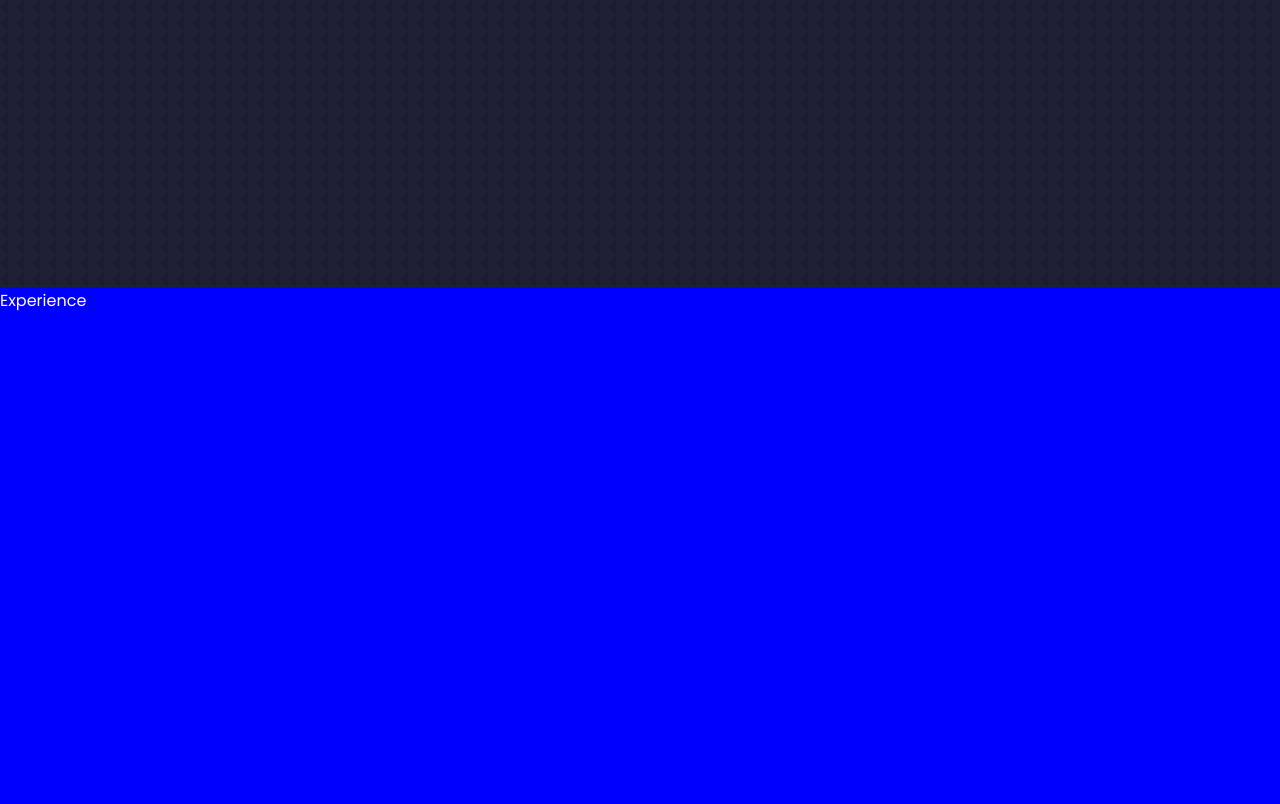
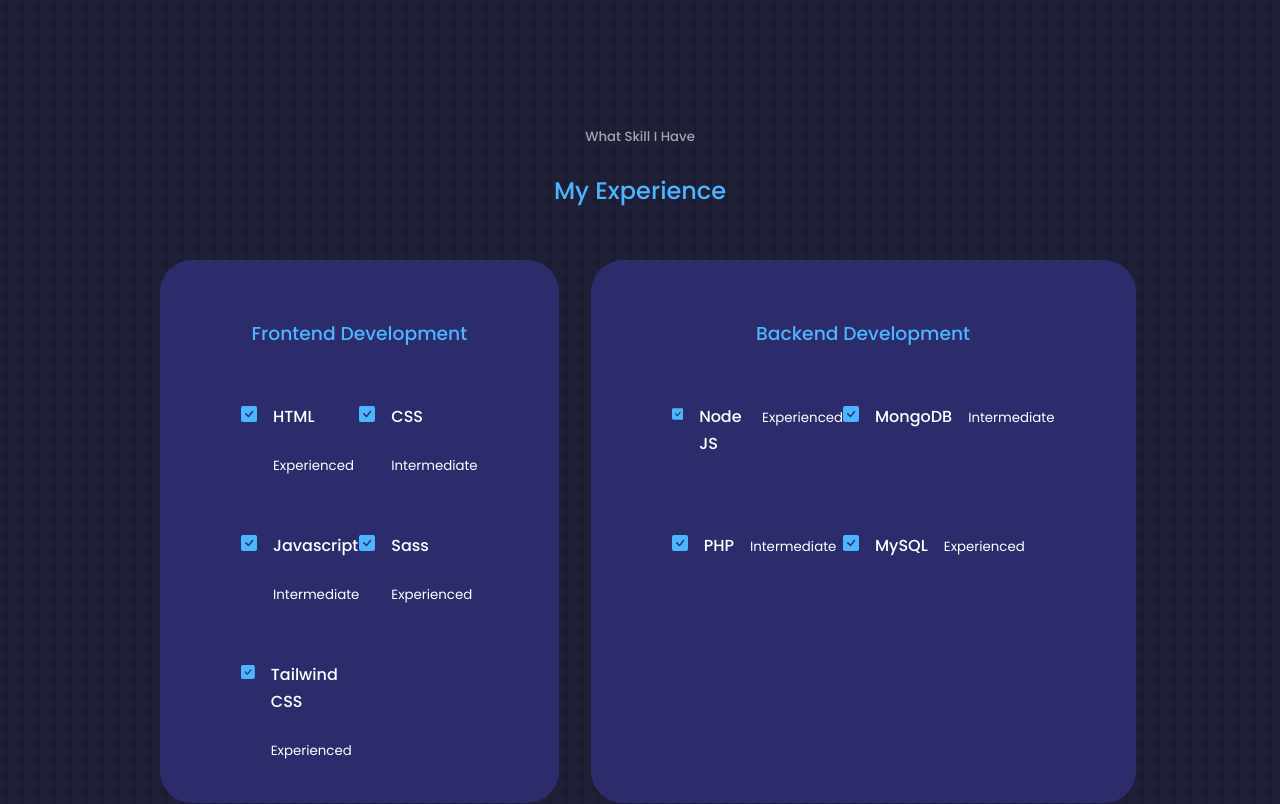
Before and after one commit to ricardormeza/plantilla-uno, a React (Vite) app: page / in a window 1280 px wide. Shown: the part 1681-2485 px from the top of the page. Built offline with nearby package versions, Linux system fonts and the light colour scheme.

Commit message:
💄 experiences

```diff
--- a/src/components/experience/Experience.jsx
+++ b/src/components/experience/Experience.jsx
@@ -1,9 +1,82 @@
 import React from 'react'
 import experience from './experience.css'
+import { BsCheckSquareFill } from 'react-icons/bs'
 
 const Experience = () => {
     return (
-        <section id='experience' className='experience'>Experience</section>
+        <section id='experience'>
+            <h5>What Skill I Have</h5>
+            <h2>My Experience</h2>
+            <div className="container experience__container">
+                <div className="experience__frontend">
+                    <h3>Frontend Development</h3>
+                    <div className="experience__content">
+                        <article className='experience__details'>
+                            <BsCheckSquareFill className='experience__details-icons'/>
+                            <div>
+                            <h4>HTML</h4>
+                            <small className='text-ligth'>Experienced</small>
+                            </div>
+                        </article>
+                        <article className='experience__details'>
+                            <BsCheckSquareFill className='experience__details-icons'/>
+                            <div>
+                            <h4>CSS</h4>
+                            <small className='text-ligth'>Intermediate</small>
+                            </div>
+                        </article>
+                        <article className='experience__details'>
+                            <BsCheckSquareFill className='experience__details-icons'/>
+                            <div>
+                                <h4>Javascript</h4>
+                                <small className='text-ligth'>Intermediate</small>
+                            </div>
+                        </article>
+                        <article className='experience__details'>
+                            <BsCheckSquareFill className='experience__details-icons'/>
+                            <div>
+                            <h4>Sass</h4>
+                            <small className='text-ligth'>Experienced</small>
+                            </div>
+                        </article>
+                        <article className='experience__details'>
+                            <BsCheckSquareFill className='experience__details-icons'/>
+                            <div>
+                            <h4>Tailwind CSS</h4>
+                            <small className='text-ligth'>Experienced</small>
+                            </div>
+                        </article>
+                    </div>
+                </div>
+                {/* END OF FRONTEND DIV */}
+                <div className="experience__backend">
+                <h3>Backend Development</h3>
+                    <div className="experience__content">
+                        <article className='experience__details'>
+                            <BsCheckSquareFill className='experience__details-icons'/>
+                            <h4>Node JS</h4>
+                            <small className='text-ligth'>Experienced</small>
+                        </article>
+                        <article className='experience__details'>
+                            <BsCheckSquareFill className='experience__details-icons'/>
+                            <h4>MongoDB</h4>
+                            <small className='text-ligth'>Intermediate</small>
+                        </article>
+                        <article className='experience__details'>
+                            <BsCheckSquareFill className='experience__details-icons'/>
+                            <h4>PHP</h4>
+                            <small className='text-ligth'>Intermediate</small>
+                        </article>
+                        <article className='experience__details'>
+                            <BsCheckSquareFill className='experience__details-icons'/>
+                            <h4>MySQL</h4>
+                            <small className='text-ligth'>Experienced</small>
+                        </article>
+                    </div>
+
+                </div>
+            </div>
+        </section>
     )
 }
 
--- a/src/components/experience/experience.css
+++ b/src/components/experience/experience.css
@@ -1,3 +1,67 @@
-.experience{
-    background-color: blue;
+.experience__container{
+    display: grid;
+    grid-template-columns: 1fr 1fr;
+    gap: 2rem;
 }
+.experience__container > div {
+    background: var(--color-bg-variant);
+    padding: 2.4rem 5rem;
+    border-radius: 2rem;
+    border: 1px solid transparent;
+    transition: var(--transition);
+}
+.experience__container > div:hover{
+    background: transparent;
+    border-color: var(--color-primary-variant);
+}
+.experience__container > div h3 {
+    text-align: center;
+    margin-bottom: 2rem;
+    color: var(--color-primary);
+}
+.experience__content{
+    display: grid;
+    grid-template-columns: 1fr 1fr;
+    row-gap: 2rem;
+}
+.experience__details{
+    display: flex;
+    gap: 1rem;
+    align-items: baseline;
+}
+.experience__details-icons{
+    margin-top: 6px;
+    color: var(--color-primary);
+
+}
+
+/*=============MEDIA QUERIES (Medium DEVICES)===================*/
+@media screen and (max-width: 1024px){
+    .experience__container{
+        grid-template-columns: 1fr;
+    }
+    .experience__container > div {
+        margin: 0 auto;
+        padding: 2rem;
+        width: 80%;
+    }
+    .experience__content{
+        padding: 1rem;
+        margin-left: 2rem;
+    }
+}
+
+/*=============MEDIA QUERIES (small DEVICES)===================*/
+@media screen and (max-width: 600px){
+    .experience__container{
+        gap: 1rem;
+    }
+
+    .experience__container > div{
+        width: 95%;
+        padding: 2rem 1rem;
+    }
+    .experience__content{
+        grid-template-columns: 1fr;
+    }
+}
--- a/src/index.css
+++ b/src/index.css
@@ -63,7 +63,7 @@
 
 section{
   margin-top: 8rem;
-  height: 100vh;
+  /* height: 100vh; */
 }
 
 section > h2, section > h5{
```
